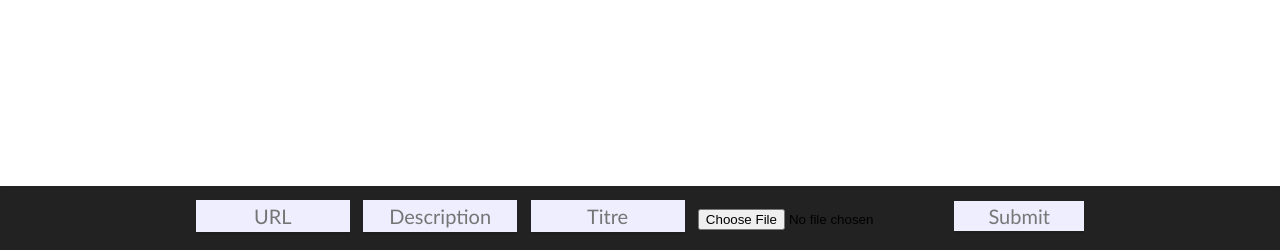
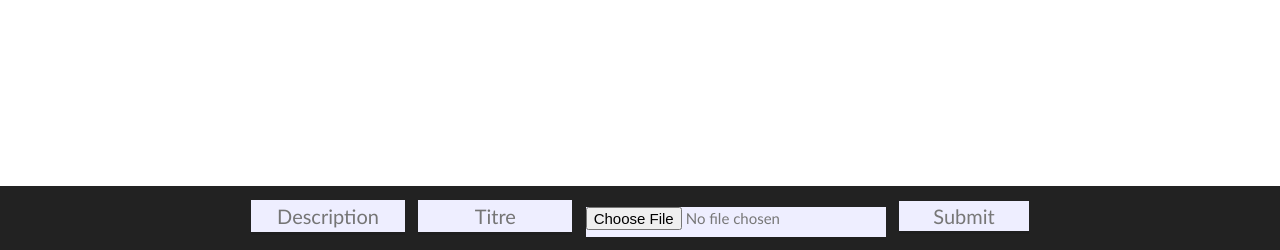
Before and after one commit to Mercandj/Photos_database, a PHP site: page /html/home/index.php in a window 1280 px wide. Shown: the part 550-800 px from the top of the page. Run offline with PHP 8.4, Linux system fonts and the light colour scheme; data that the repository does not hold is empty.

Commit message:
Ajout de fichiers OK

```diff
--- a/html/home/css.css
+++ b/html/home/css.css
@@ -54,6 +54,20 @@ footer {
 	top: 20px;
 	font-family:"Calibri";
 	font-size:20px;
+	box-shadow: 0 3px 0 rgba(0,0,0,0.1);
+	margin-right: 10px;
+}
+
+.saisie-lg {
+	background: #eef;
+	/*color: #aaa;*/
+	text-align: center;
+	color: #777;
+	width: 300px;
+	height: 30px;
+	top: 20px;
+	font-family:"Calibri";
+	font-size:15px;
 	box-shadow: 0 3px 0 rgba(0,0,0,0.1);
 	margin-right: 10px;
 }
--- a/html/home/index.php
+++ b/html/home/index.php
@@ -44,10 +44,9 @@ $_SESSION['age'] = 24;
 	<footer>
 		<center>
 			<form name="login_form" method="POST" action="./../../php/add.php" enctype="multipart/form-data">
-				<input type="text" class="saisie" placeholder="URL" style="border-style:none;" name="url" required>
 				<input type="text" class="saisie" placeholder="Description" style="border-style:none;" name="description" required>
 				<input type="text" class="saisie" placeholder="Titre" style="border-style:none;" name="titre" required>
-				<input type="file" name="image" />
+				<input type="file" class="saisie-lg" style="border-style:none;" name="image" required/>
      			<input type="hidden" name="MAX_FILE_SIZE" value="1048576" />
 				<input type="submit" class="button" style="border-style:none;" value="Submit">
 			</form>
--- a/php/log.txt
+++ b/php/log.txt
@@ -36,3 +36,7 @@
 18-03-2014 12:56  LOGIN:OK  USER:user  PASS:user
 18-03-2014 13:02  TITRE:test  URL:test  DESCRIPTION:test
 18-03-2014 14:50  TITRE:za  URL:az  DESCRIPTION:az
+18-03-2014 14:59  TITRE:coucou  URL:./../bdd_images/movies.png.png  DESCRIPTION:salut
+18-03-2014 15:01  TITRE:faitout  URL:./../../bdd_images/unnamed.png.png  DESCRIPTION:faitout
+18-03-2014 15:02  TITRE:te  URL:./../../bdd_images/unnamed.png.png  DESCRIPTION:te
+18-03-2014 15:03  TITRE:Faitout  URL:./../../bdd_images/unnamed.png.png  DESCRIPTION:Faitout
```
Also changed, not shown: php/add.php (+4 -3 lines), bdd_images/movies.png.png (added).
